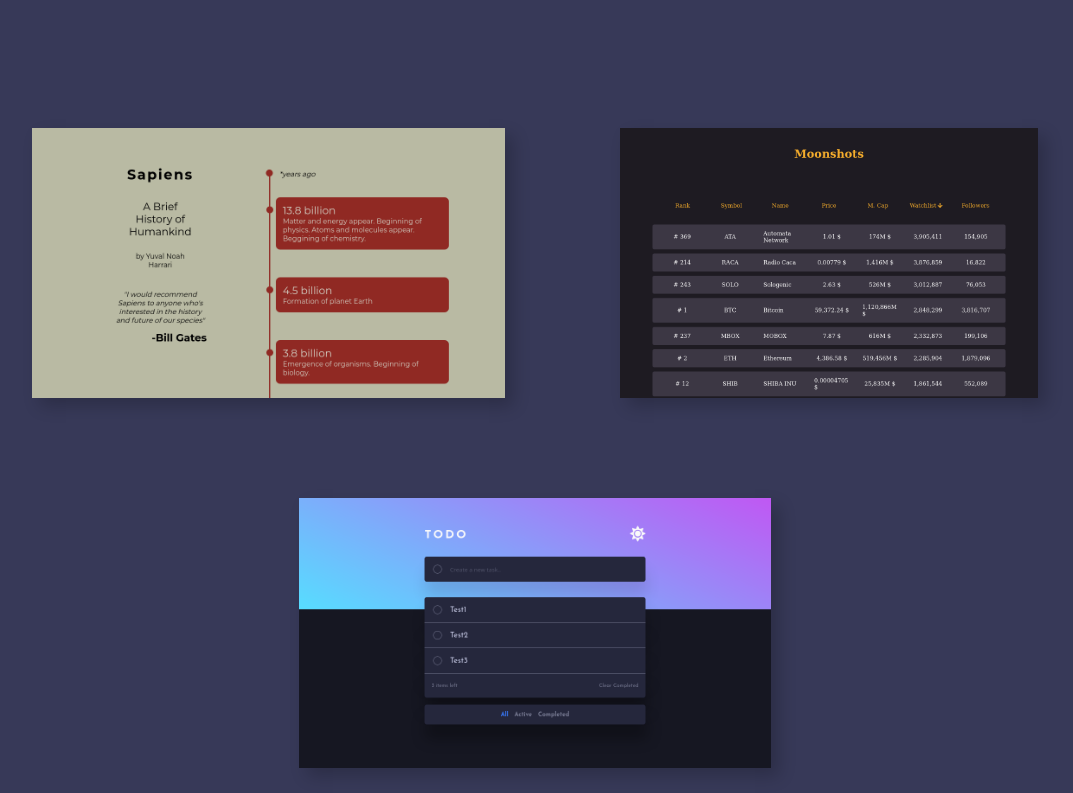
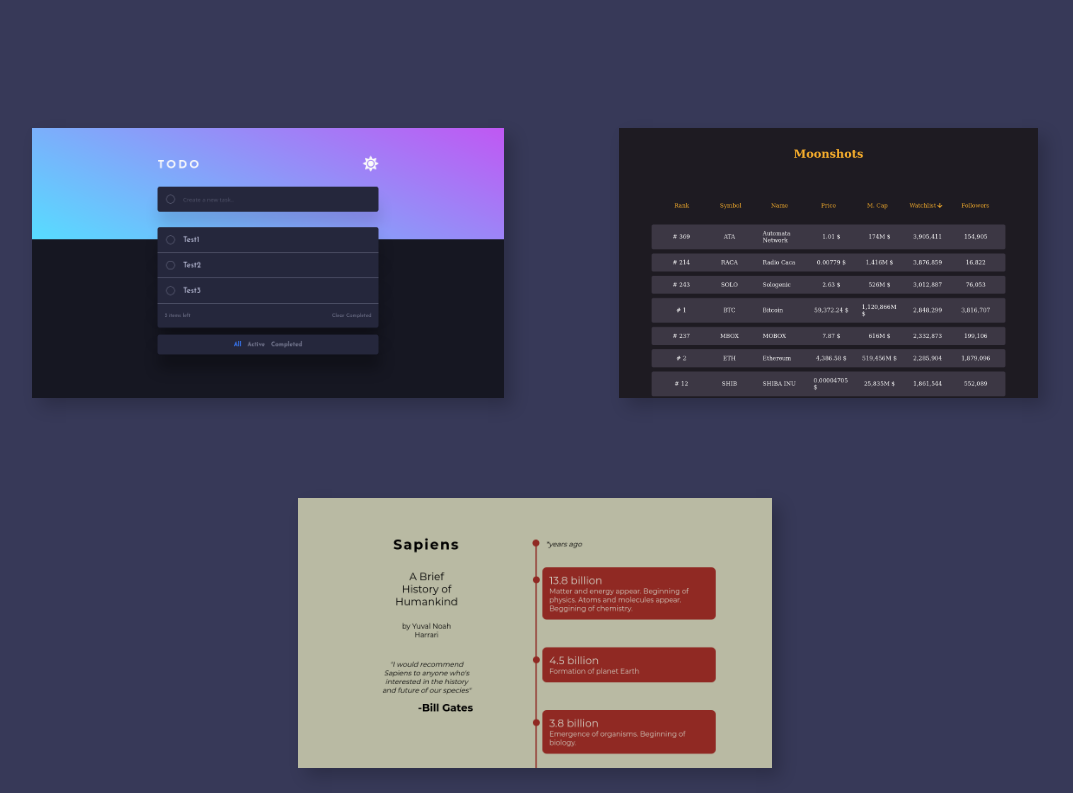
Before and after one commit to Utakato/Portfolio, a React (Create React App) app in the folder client/: page / in a window 1280 px wide. Shown: the part 1347-2140 px from the top of the page, without its empty margins (105-1178 px from the left). Built offline with nearby package versions, Linux system fonts and the light colour scheme.

Commit message:
Remove comments

```diff
--- a/client/src/components/Projects/index.jsx
+++ b/client/src/components/Projects/index.jsx
@@ -2,28 +2,13 @@
 import * as projects from "./projects"
 import Project from "../Project"
 const Projects = () => {
-
-    //TODO create new component with project - details and give it project.moonshot etc as props.
-    //TODO Modal Component that will get called inside of project - details
-    //TODO MODAL : Title , tech stack (FE, BE), About, What I learned??
-
     return (
         <section className="projects">
             <h1>Projects</h1>
             <div className="wrapper">
-                {/* <div className="project">
-                    <img src={`${process.env.PUBLIC_URL}/assets/images/Sapiens.png`} alt="website-preview-image" />
-                        <h3 className="project-name">Sapiens</h3>
-                    <div className="buttons-wrapper">
-                        <div className="button">Details</div>
-                        <div className="button">Code</div>
-                        <div className="button">Live</div>
-                    </div>
-                </div> */}
+                <Project project={projects.betterMeV2} />
+                <Project project={projects.moonshots} />
                 <Project project={projects.sapiens} />
-                <Project project={projects.moonshots} />
-                <Project project={projects.betterMeV2} />
-
             </div>
         </section>
     )
```
Also changed, not shown: client/src/components/Project/index.jsx (+0 -31 lines).
